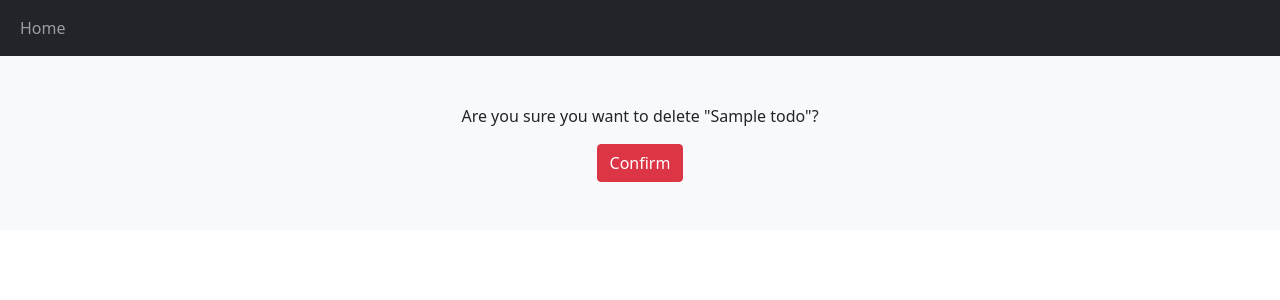
After one commit to ParadoX9798/CBVDjango, a Django app: page /delete/1/ in a window 1280 px wide. The commit adds this page. Shown: the top 300 px of the page. Run offline with Django 3.2, Linux system fonts and the light colour scheme; tables that the repository leaves empty hold one stand-in row (values such as "Sample post").

Commit message:
DeleteView

```diff
--- /dev/null
+++ b/first/templates/first/delete_todo.html
@@ -0,0 +1,7 @@
+{% extends 'base.html' %}
+{% block content %}
+    <form method="post">{% csrf_token %}
+        <p>Are you sure you want to delete "{{ object }}"?</p>
+        <input type="submit" value="Confirm" class="btn btn-danger">
+    </form>
+{% endblock content %}
--- a/first/templates/first/detail_todo.html
+++ b/first/templates/first/detail_todo.html
@@ -1,5 +1,9 @@
 {% extends 'base.html' %}
 {% block content %}
+    <div class="text-start m-2"><a class="btn btn-danger text-start"
+                                   href="{% url "first:delete_todo" todo.id %}">Delete</a>
+    </div>
+
     <div class="card">
         <h2 class="card-header">ID:{{ todo.id }}</h2>
         <p class="card-body">{{ todo.title }}</p>
--- a/first/urls.py
+++ b/first/urls.py
@@ -6,5 +6,6 @@ urlpatterns = [
     path('', views.Home.as_view(), name="home"),
     path('todo_create/', views.TodoCreate.as_view(), name="todo_create"),
     path('detail_todo/<slug:slug>/', views.DetailTodo.as_view(), name="detail_todo"),
+    path('delete/<int:pk>/', views.DeleteTodo.as_view(), name="delete_todo"),
 
 ]
--- a/first/views.py
+++ b/first/views.py
@@ -1,9 +1,10 @@
 from django.shortcuts import render
-from django.views.generic import ListView, FormView, DetailView, CreateView
+from django.views.generic import ListView, FormView, DetailView, CreateView, DeleteView
 from .models import Todo
 from django.urls import reverse_lazy
 from django.utils.text import slugify
 from django.contrib import messages
+from django import forms
 
 
 class Home(ListView):
@@ -51,3 +52,13 @@ class TodoCreate(CreateView):
         todo.save()
         messages.success(self.request, "your todo added successfully", "success")
         return super().form_valid(form)
+
+
+class DeleteTodo(DeleteView):
+    template_name = "first/delete_todo.html"
+    model = Todo
+    success_url = reverse_lazy("first:home")
+
+    def delete(self, request, *args, **kwargs):
+        messages.success(self.request, "todo deleted successfully", "danger")
+        return super(DeleteTodo, self).delete(request, *args, **kwargs)
```
